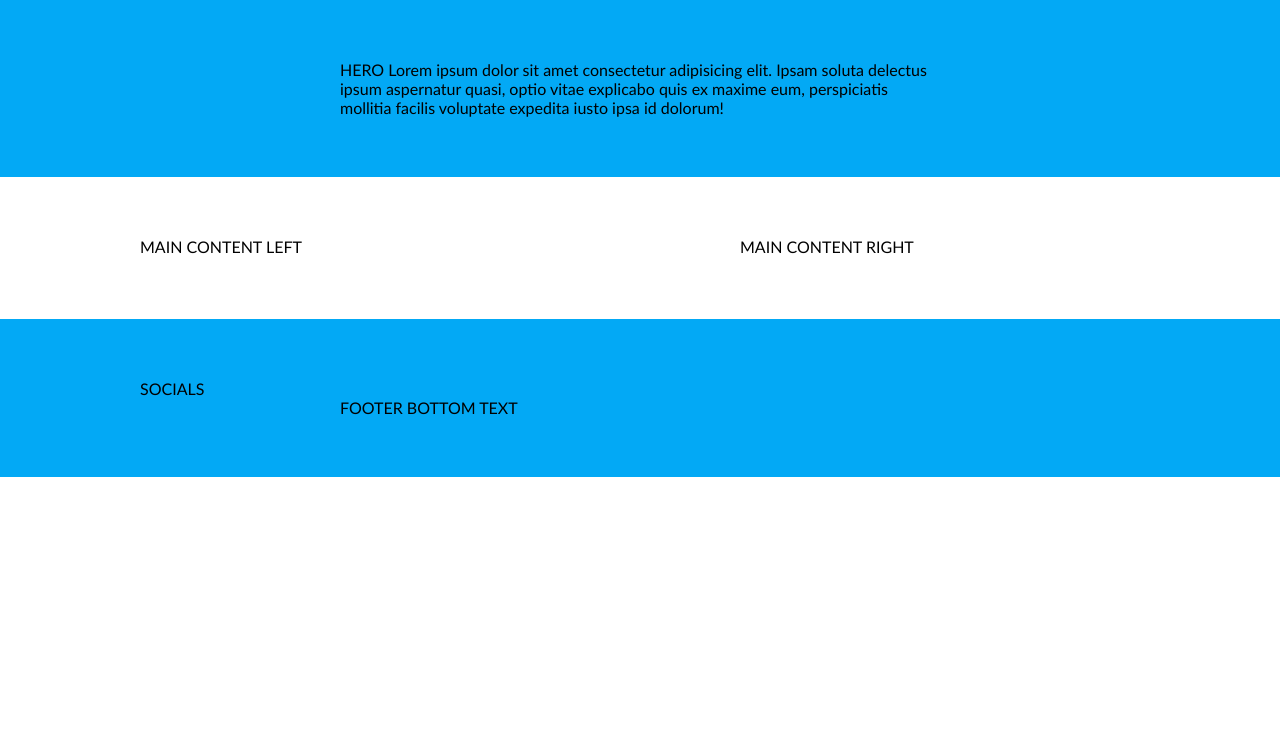
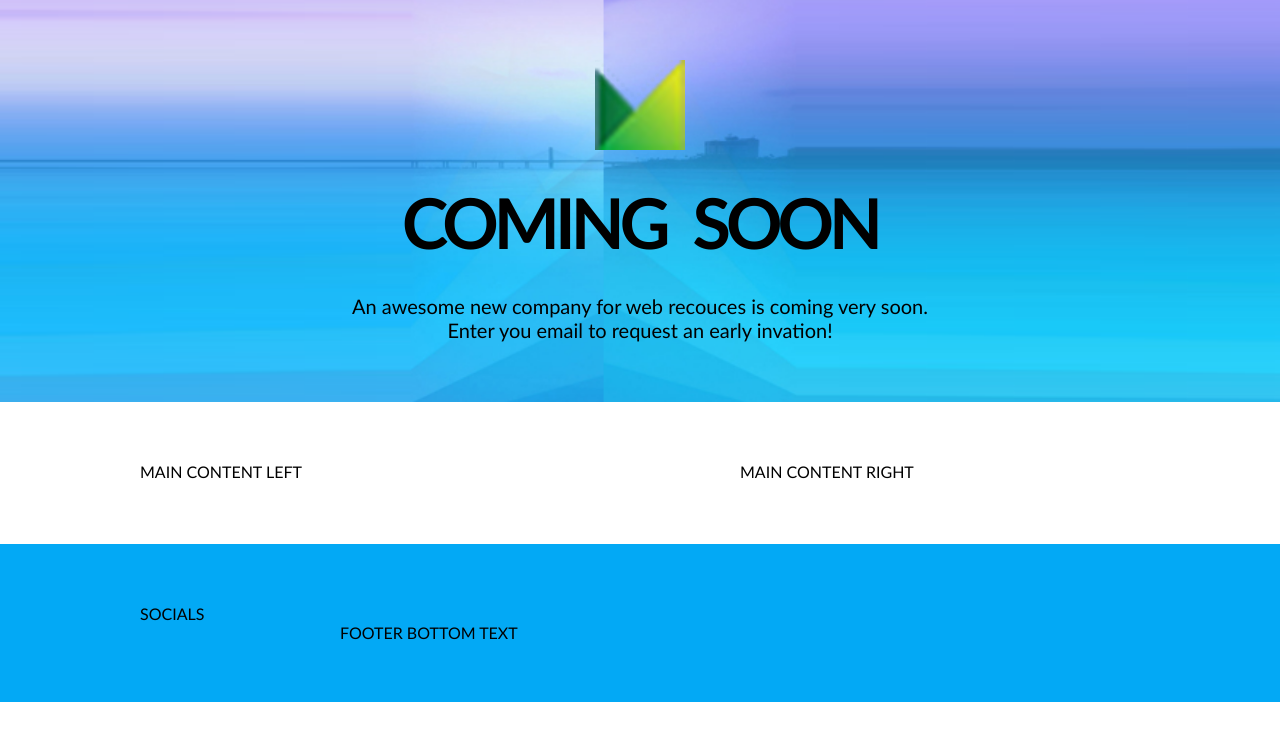
Before and after one commit to Natalike/45grupe_Coming-Soon, a website: page index.html in a window 1280 px wide. Drawn offline with Linux system fonts and the light colour scheme.

Commit message:
bacground image

```diff
--- a/css/pages/home.css
+++ b/css/pages/home.css
@@ -8,3 +8,35 @@
 @import '../componenst/button.css';
 
 /*CUSTOM CSS*/
+.hero {
+    background-image: url(../../img/bacground\ img.png);
+    background-repeat: no-repeat;
+    background-position: bottom center;
+    background-size: cover;
+}
+
+.hero > .row-short {
+    display: flex;
+    flex-direction: column;
+    gap: 30px;
+}
+
+.logo {
+    width: 100%;
+    height: 90px;
+    object-fit: contain;
+    object-position: center;
+}
+
+.main-title {
+    font-size: 70px;
+    text-align: center;
+    text-transform: uppercase;
+    letter-spacing: -5px;
+    word-spacing: 15px;
+}
+
+.main-description {
+    text-align: center;
+    font-size: 20px;
+}
--- a/index.html
+++ b/index.html
@@ -17,9 +17,11 @@
 </head>
 <body>
     <main>
-        <section class="container bg-main">
+        <section class="container bg-main hero">
             <div class="row-short">
-                HERO Lorem ipsum dolor sit amet consectetur adipisicing elit. Ipsam soluta delectus ipsum aspernatur quasi, optio vitae explicabo quis ex maxime eum, perspiciatis mollitia facilis voluptate expedita iusto ipsa id dolorum!
+                <img class="logo" src="./img/logo.png" alt="logo">
+                <h1 class="main-title">Coming soon</h1>
+                <p class="main-description">An awesome new company for web recouces is coming very soon. Enter you email to request an early invation!</p>
             </div>
         </section>
 
```
Also changed, not shown: img/bacground img.png (renamed from bacground img.png), img/logo.png (renamed from logo.png).
